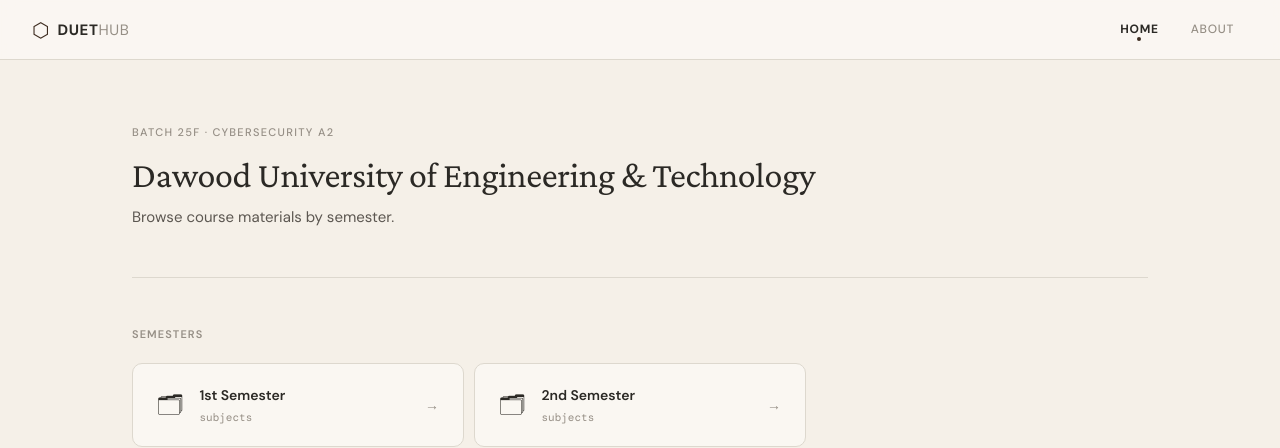
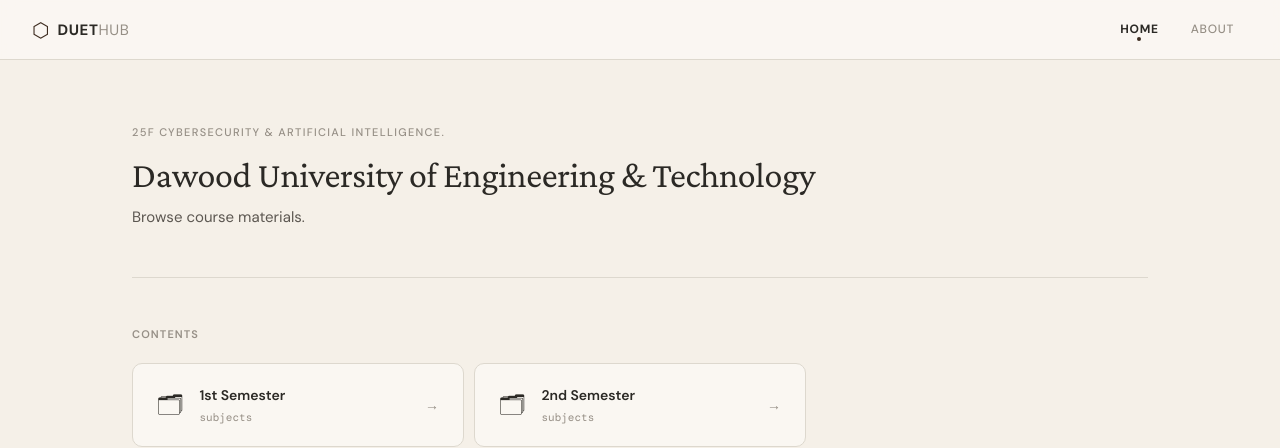
Before and after one commit to muhammadrehan-dev/duet-hub, a React (Vite) app: page / in a window 1280 px wide. Shown: the top 448 px of the page. Built offline with nearby package versions, Linux system fonts and the light colour scheme; no server answers.

Commit message:
Update hero and section labels in HomePage

```diff
--- a/src/pages/HomePage.jsx
+++ b/src/pages/HomePage.jsx
@@ -29,12 +29,12 @@
   return (
     <div className="page">
       <div className="hero">
-        <p className="hero-label">{SITE.batch}</p>
+        <p className="hero-label">25F Cybersecurity & Artificial Intelligence. </p>
         <h1 className="hero-title">{SITE.university}</h1>
-        <p className="hero-sub">Browse course materials by semester.</p>
+        <p className="hero-sub">Browse course materials.</p>
       </div>
 
-      <p className="section-label">Semesters</p>
+      <p className="section-label">Contents</p>
       <div className={styles.semestersGrid}>
         {SEMESTERS.map(sem => (
           <SemesterCard key={sem.id} semester={sem} setPage={setPage} />
```
